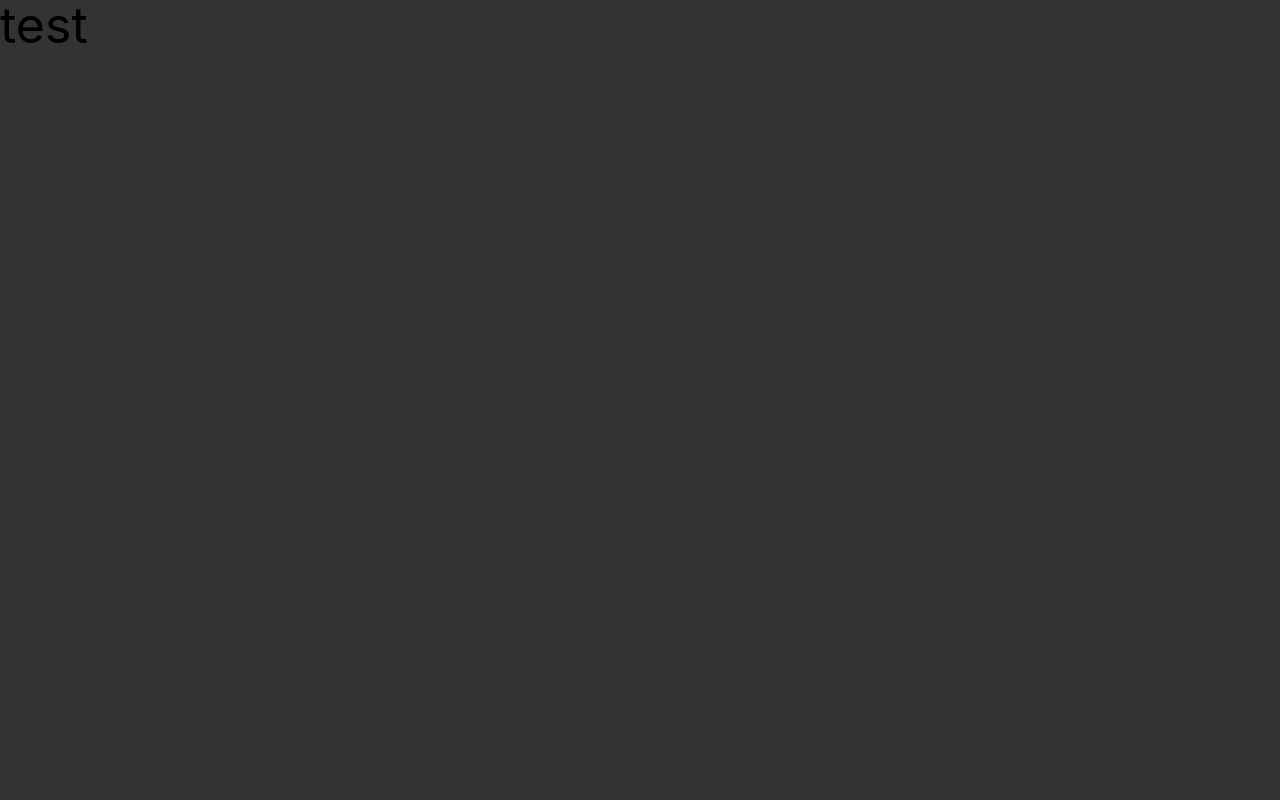
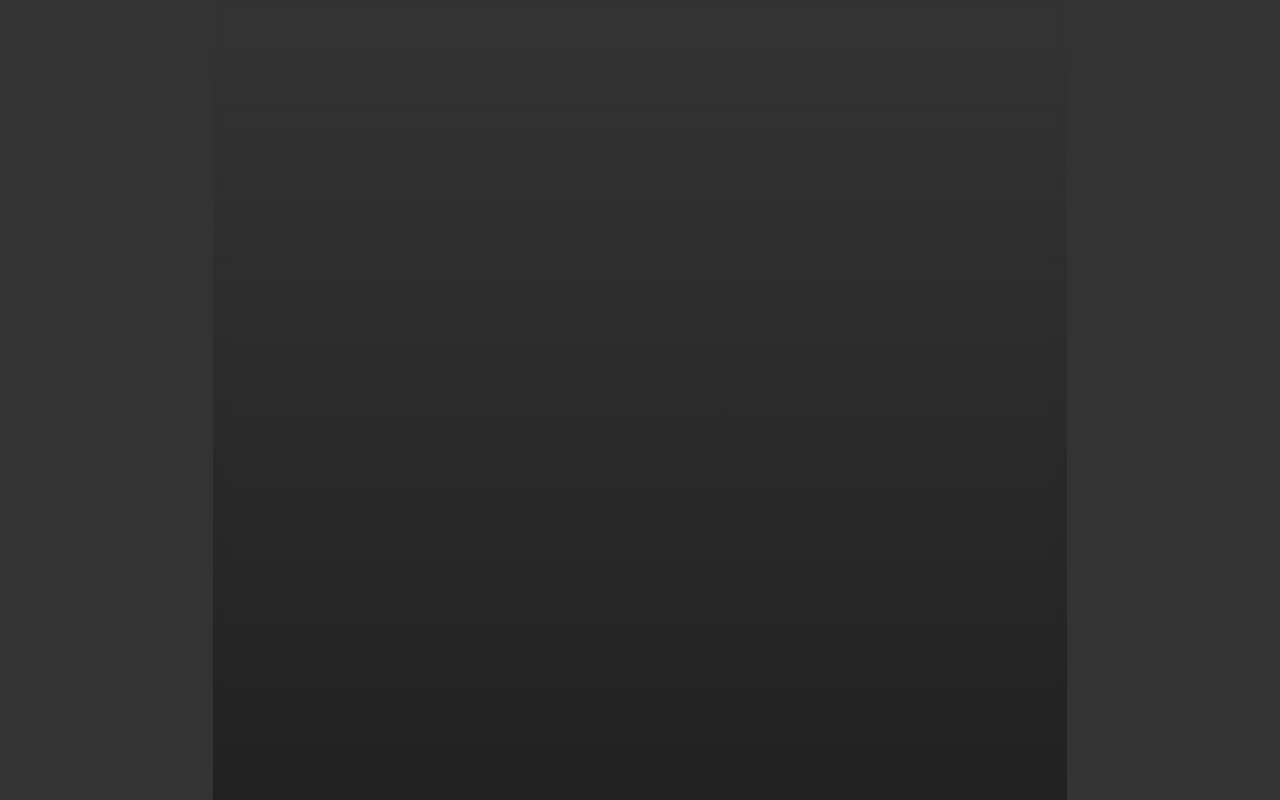
Before and after one commit to BB-PSP/BB-PSP-client, a Next.js app: page / in a window 1280 px wide. Built offline with nearby package versions, Linux system fonts and the light colour scheme.

Commit message:
feat: :art: homepage background
set homepage background

```diff
--- a/src/pages/index.tsx
+++ b/src/pages/index.tsx
@@ -2,20 +2,34 @@ import type { NextPage } from 'next';
 import styled from 'styled-components';
 import { breakpoints } from '../styles/media';
 
-const TestDiv = styled.div`
+const Background = styled.div`
+  height: 100vh;
+  background: linear-gradient(
+    360deg,
+    rgba(0, 0, 0, 0.37) -6.53%,
+    rgba(25, 25, 25, 0.186927) 63.21%,
+    rgba(51, 51, 51, 0) 94.15%
+  );
+  backdrop-filter: blur(6px);
   ${breakpoints.large} {
+    width: 66.66%;
+    margin: 0 auto;
     font-size: 50px;
   }
   ${breakpoints.medium} {
+    width: 66.66%;
+    margin: 0 auto;
     font-size: 30px;
   }
   ${breakpoints.small} {
+    width: 66.66%;
+    margin: 0 auto;
     font-size: 10px;
   }
 `;
 
 const Home: NextPage = () => {
-  return <TestDiv>test</TestDiv>;
+  return <Background></Background>;
 };
 
 export default Home;
```
